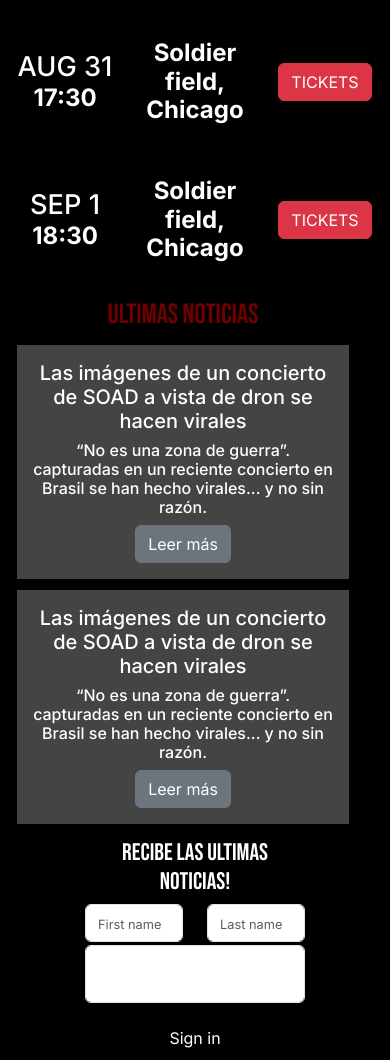
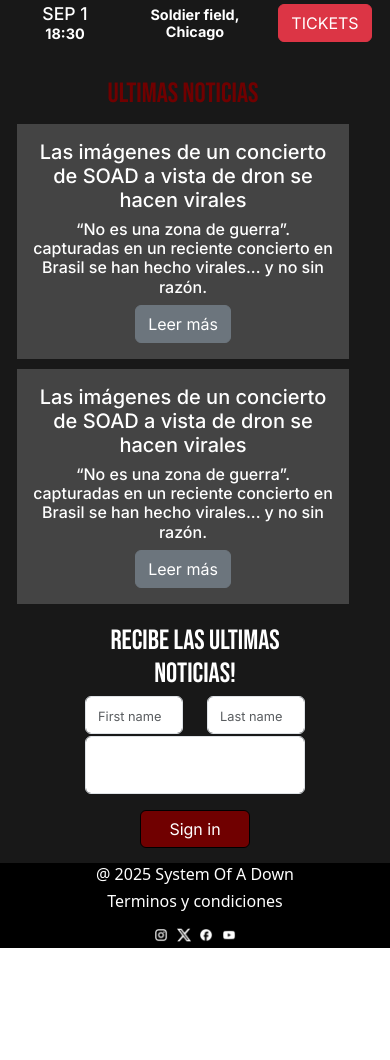
Before and after one commit to abriltedesco/PaginaSOAD, a plain HTML site: page index.html in a window 390 px wide. Shown: the part 708-1768 px from the top of the page. After the commit the page ends 1656 px from the top, so only its background shows below. Drawn offline with nearby package versions, Linux system fonts and the light colour scheme.

Commit message:
va quedando fachaa

```diff
--- a/index.css
+++ b/index.css
@@ -35,6 +35,7 @@
 .contenedorInfoFooter {
     display:block;
 }
+
 .contenedorInfoFooter a{
     width:100%;
 }
@@ -63,6 +64,7 @@
 .inputsNombre::placeholder{
     font-size: 80%;
 }
+
 .inputsNombre{
     padding: 0%;
 }
@@ -81,7 +83,6 @@
     padding: 2.5%;
     width:100%;
     margin-top: 2.5%;
-    margin-bottom: 2.5%;;
     margin-left: 1.5%;
     margin-right: 1.5%;
     color: white;
@@ -89,7 +90,7 @@
 }
 
 .contenedor:hover{
-    background-color: rgb(12, 12, 12);
+    background-color: rgb(19, 19, 19);
 }
 
 .contenedor{
@@ -101,6 +102,12 @@
     margin-top: 0.5%;
     margin-bottom: 0.5%;
 }
+
+.tourFecha h3{
+   font-weight: 700;
+   font-size: 1rem;
+}
+
 .tourFecha {
     display: flex;
     flex-direction: column;
@@ -108,11 +115,6 @@
     align-items: center;
     text-align: center;
     padding: 1.5%;
-}
-
-.tourFecha .h3{
-    font-weight: 700;
-    font-size: 1.2rem;
 }
 
 .titulo{
@@ -137,6 +139,7 @@
     color: white;
     font-size: 150%;
 }
+
 .inter-Tipografia {
     font-family: "Inter", sans-serif;
     font-optical-sizing: auto;
@@ -144,35 +147,6 @@
     font-style: normal;
 }
 
-@media(max-width: 670px) {
-    .contTyN {
-        padding: 1.5%;
-        margin-top: 1.5%;
-        margin-bottom: 1.5%;
-    }
-    .tourFecha .h3{
-        font-size: 0.9rem;
-    }
-    .tourFecha .h2{
-        font-size: 1.1rem;
-    }
-}
-
-@media(max-width: 1000px) {
-    .contTyN {
-        padding: 1.5%;
-        margin-left: 2.5%;
-        margin-right: 2.5%;
-    }
-    .tourFecha .h3{
-        font-size: 1.5rem;
-    }
-    .tourFecha .h2{
-        font-size: 1.7rem;
-    }
-}
-
-/*
 @media(min-width: 1000px) {
     .contTyN {
         padding: 1.5%;
@@ -180,12 +154,45 @@
         margin-right: 2.5%;
     }
     .tourFecha .h3{
-        font-size: 1.8rem;
+        font-size: 1.8rem !important;
     }
     .tourFecha .h2{
-        font-size: 2rem;
+        font-size: 2rem !important;
     }
     .contenedor{
         padding: 2.5%;
     }
-}*/
+}
+
+
+@media(max-width: 670px) {
+    .contTyN {
+        padding: 1.5%;
+        margin-top: 1.5%;
+        margin-top: 1.5%;
+    }
+    .tourFecha .h3{
+        font-size: 0.9rem !important;
+    }
+    .tourFecha .h2{
+        font-size: 1.1rem !important;
+    }
+    .contenedorIconos img{
+        width: 6%;
+        height: 6%;
+    }
+}
+
+@media(min-width: 671px) {
+    .contTyN {
+        padding: 1.5%;
+        margin-left: 2.5%;
+        margin-right: 2.5%;
+    }
+    .tourFecha .h3{
+        font-size: 1.5rem !important;
+    }
+    .tourFecha .h2{
+        font-size: 1.7rem !important;
+    }
+}
--- a/index.html
+++ b/index.html
@@ -47,7 +47,7 @@
         </nav>
     </header>
 
-    <main>
+    <main style="background-color: rgb(24, 24, 24);">
          <!-- carousel -->
         <div id="carouselExampleFade" class="carousel slide carousel-fade">
             <div class="carousel-inner">
@@ -151,12 +151,12 @@
                 </div>
             </div>
         </div>
-            <!-- Formulario -->
+        <!-- Formulario -->
         <div class="container text-center contenedorForm">
             <div class="row">
                 <div class="col-2"></div>
                     <div class="col-8">
-                        <h3>Recibe las ultimas noticias!</h3>
+                        <h1 class="titulo" style="color: rgb(255, 255, 255);">Recibe las ultimas noticias!</h1>
                         <div class="row divsForm">
                             <div class="col colNombre">
                                 <input type="text" class="form-control inputsNombre" placeholder="First name" aria-label="First name">
@@ -169,7 +169,7 @@
                             <input type="email" class="form-control" id="floatingInput" placeholder="name@example.com">
                             <label for="floatingInput">Email</label>
                         </div>
-                        <button type="submit" class="btn btn-primary divsForm boton" style="background-color: black; border-color: black;">Sign in</button>
+                        <button type="submit" class="btn btn-primary divsForm boton" style="background-color: rgb(112, 0, 0); border-color: black;">Sign in</button>
                     </div>
                 <div class="col-2"></div>
             </div>
```
Lines whose indentation alone changed are shown as unchanged.
